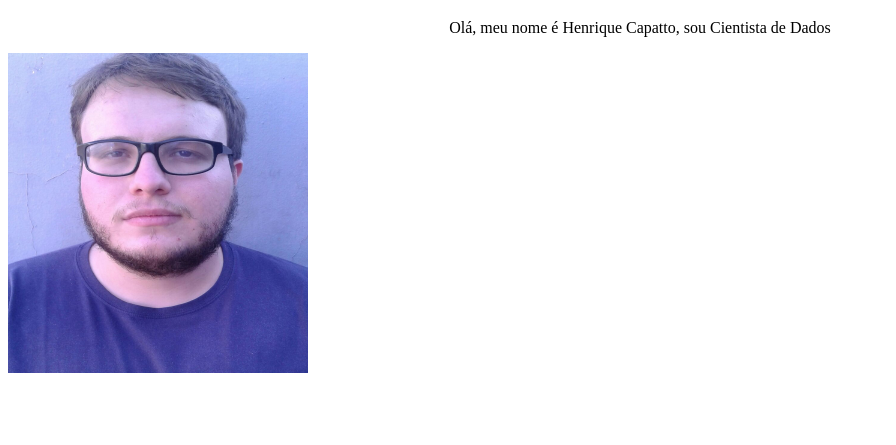
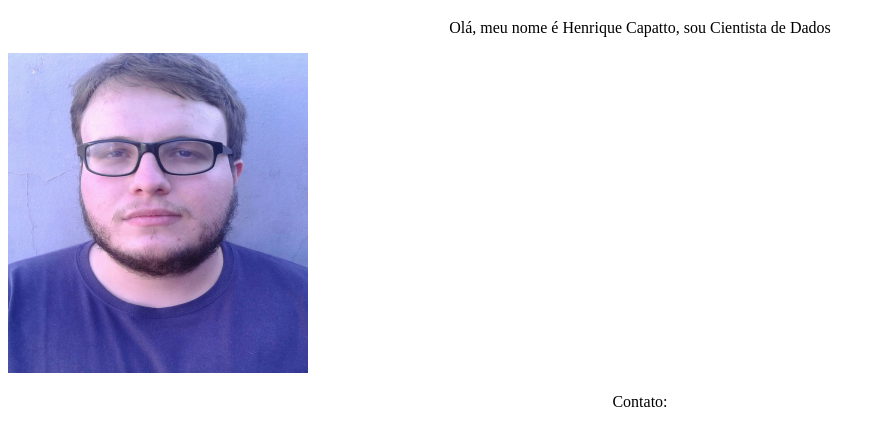
Before and after one commit to hcapatto/hcapatto.github.io, a plain HTML site: page index.html in a window 1280 px wide. Shown: the part 61-506 px from the top of the page, without its empty margins (0-896 px from the left). Drawn offline with Linux system fonts and the light colour scheme.

Commit message:
Adicionando email de contato

```diff
--- a/index.html
+++ b/index.html
@@ -8,6 +8,8 @@
 
     <img src="imagens/perfil.jpg" width="300" height="320">
 
+    <p style="text-align: center;">Contato: <hcapatto@hotmail class="com"></hcapatto@hotmail></p>
+
 </body>
 
 </html>
```
